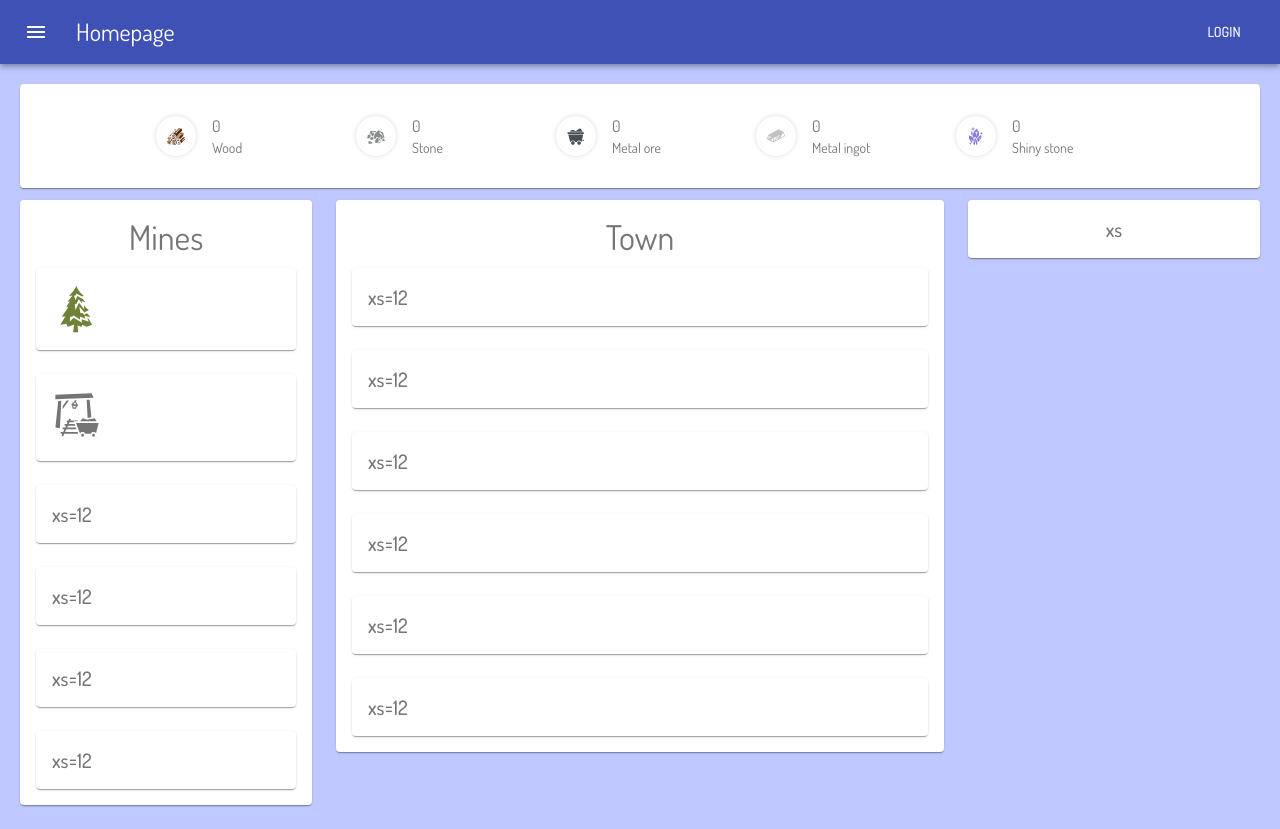
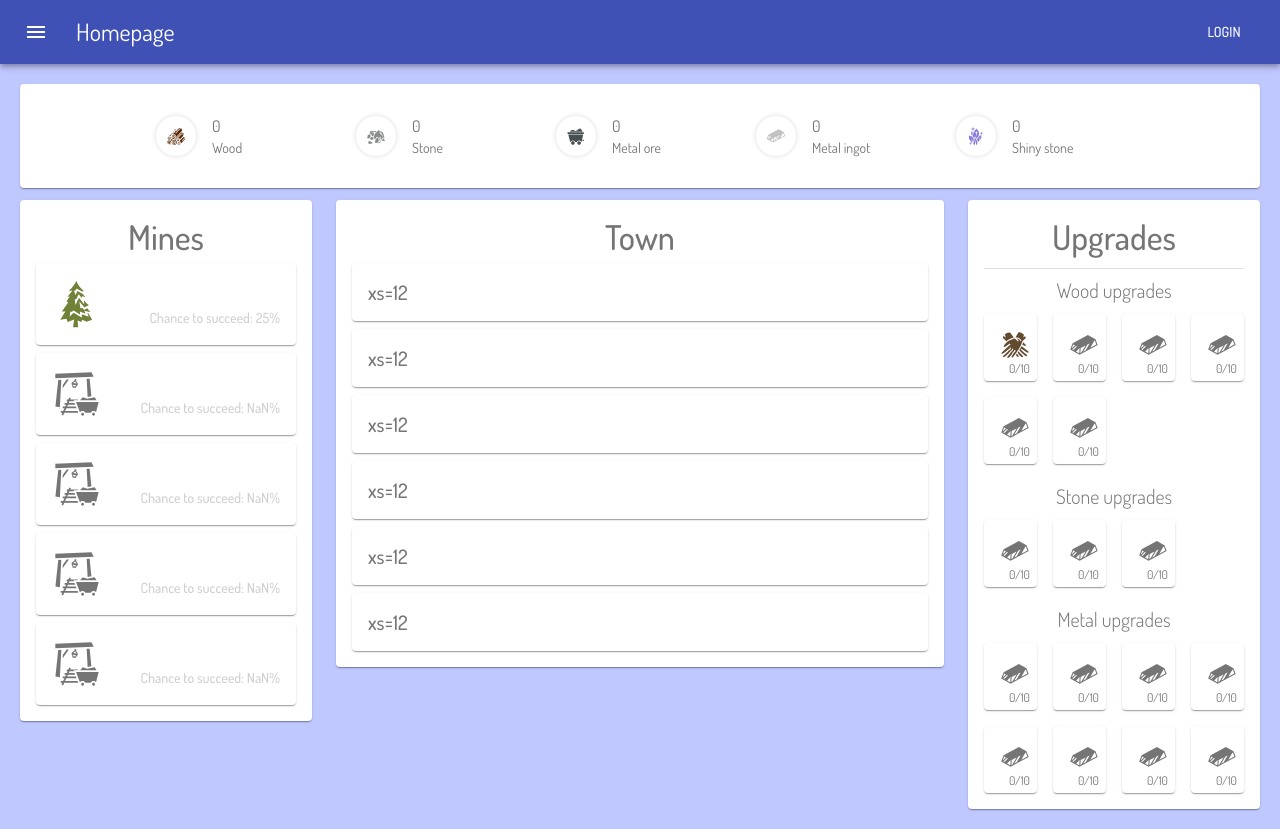
Before and after one commit to patrikliska/reclicker-old, a React (Create React App) app: page / in a window 1280 px wide. Built offline with nearby package versions, Linux system fonts and the light colour scheme.

Commit message:
upgrades implementation + fix clicking on mines

```diff
--- a/src/components/LeftActionPanel/index.js
+++ b/src/components/LeftActionPanel/index.js
@@ -32,51 +32,69 @@ const useStyles = makeStyles((theme) => ({
   },
 }));
 
-const LeftActionPanel = ({ onTreeClick }) => {
+const LeftActionPanel = ({ onTreeClick, resources }) => {
   const classes = useStyles();
+
+  const getIcon = (iconName) => {
+    const IconButtonContainer = ({ children, onClick }) => (
+      <IconButton
+        className={classes.miningIconContainer}
+        onClick={() => onClick()}
+        disableFocusRipple
+        disableRipple
+      >
+        {children}
+      </IconButton>
+    );
+
+    switch (iconName.toLowerCase()) {
+      case 'wood':
+        return (
+          <IconButtonContainer onClick={onTreeClick}>
+            <GiPineTree
+              size={iconSize}
+              color='#708238'
+              className={classes.miningIcon}
+            />
+          </IconButtonContainer>
+        );
+      default:
+        return (
+          <IconButtonContainer>
+            <GiGoldMine size={iconSize} className={classes.miningIcon} />
+          </IconButtonContainer>
+        );
+    }
+  };
 
   return (
     <Paper className={classes.paper}>
       <Typography
         variant='h4'
-        style={{ textAlign: 'center', marginBottom: 10 }}
+        style={{ textAlign: 'center', fontWeight: 500, marginBottom: 5 }}
       >
         Mines
       </Typography>
-      <Grid container spacing={3}>
-        <Grid item xs={12}>
-          <Paper className={classes.paper}>
-            <IconButton
-              className={classes.miningIconContainer}
-              onClick={() => onTreeClick()}
-              disableFocusRipple
-              disableRipple
-            >
-              <GiPineTree
-                size={iconSize}
-                color='#708238'
-                className={classes.miningIcon}
-              />
-            </IconButton>
-          </Paper>
-        </Grid>
-        <Grid item xs={12}>
-          <Paper className={classes.paper}>
-            <GiGoldMine size={iconSize} />
-          </Paper>
-        </Grid>
-        <Grid item xs={12}>
-          <Paper className={classes.paper}>xs=12</Paper>
-        </Grid>
-        <Grid item xs={12}>
-          <Paper className={classes.paper}>xs=12</Paper>
-        </Grid>
-        <Grid item xs={12}>
-          <Paper className={classes.paper}>xs=12</Paper>
-        </Grid>
-        <Grid item xs={12}>
-          <Paper className={classes.paper}>xs=12</Paper>
-        </Grid>
+      <Grid container spacing={1}>
+        {resources?.map((resource) => (
+          <Grid item xs={12}>
+            <Paper className={classes.paper} style={{ display: 'flex' }}>
+              {getIcon(resource?.name)}
+              <Typography
+                variant='subtitle2'
+                style={{
+                  opacity: 0.35,
+                  textAlign: 'right',
+                  width: '100%',
+                  display: 'grid',
+                  alignItems: 'end',
+                }}
+              >
+                Chance to succeed: {resource?.clickChance * 100}%
+              </Typography>
+            </Paper>
+          </Grid>
+        ))}
       </Grid>
     </Paper>
   );
--- a/src/components/MiddleActionPanel/index.js
+++ b/src/components/MiddleActionPanel/index.js
@@ -23,11 +23,11 @@ const MiddleActionPanel = () => {
     <Paper className={classes.paper}>
       <Typography
         variant='h4'
-        style={{ textAlign: 'center', marginBottom: 10 }}
+        style={{ textAlign: 'center', fontWeight: 500, marginBottom: 5 }}
       >
         Town
       </Typography>
-      <Grid container spacing={3}>
+      <Grid container spacing={1}>
         <Grid item xs={12}>
           <Paper className={classes.paper}>xs=12</Paper>
         </Grid>
--- a/src/components/ResourcesBar/index.js
+++ b/src/components/ResourcesBar/index.js
@@ -68,8 +68,8 @@ const ResourcesBar = ({ resources }) => {
         </Avatar>
       </ListItemAvatar>
       <ListItemText
-        primary={addSuffixToNumber(resource.value)}
-        secondary={resource.name}
+        primary={addSuffixToNumber(resource?.value)}
+        secondary={resource?.title}
       />
     </ListItem>
   ));
--- /dev/null
+++ b/src/components/RightActionPanel/Upgrade.js
@@ -0,0 +1,33 @@
+import React from 'react';
+
+import {
+  GiMetalBar,
+  GiMinerals,
+  GiGloves,
+  GiMineWagon,
+  GiStonePile,
+  GiWoodPile,
+} from 'react-icons/gi';
+
+const Components = {
+  GiMetalBar,
+  GiMinerals,
+  GiGloves,
+};
+
+const Upgrade = (block) => {
+  if (typeof Components[block.icon] !== 'undefined') {
+    return React.createElement(Components[block.icon], {
+      key: block.title,
+      color: block?.color,
+      size: 30,
+      block: block,
+    });
+  }
+
+  return React.createElement(() => (
+    <div>The icon {block.icon} has not been created yet.</div>
+  ));
+};
+
+export default Upgrade;
--- /dev/null
+++ b/src/components/RightActionPanel/index.js
@@ -0,0 +1,91 @@
+import React from 'react';
+
+import Divider from '@material-ui/core/Divider';
+import Grid from '@material-ui/core/Grid';
+import Paper from '@material-ui/core/Paper';
+import Typography from '@material-ui/core/Typography';
+
+import { GiArrowCluster } from 'react-icons/gi';
+
+import { makeStyles } from '@material-ui/core/styles';
+
+import Upgrade from './Upgrade';
+
+import upgrades from './upgrades.json';
+
+const useStyles = makeStyles((theme) => ({
+  paperContainer: {
+    padding: theme.spacing(2),
+    textAlign: 'left',
+    color: theme.palette.text.secondary,
+  },
+  paper: {
+    padding: theme.spacing(2),
+    textAlign: 'center',
+    color: theme.palette.text.secondary,
+  },
+}));
+
+const RightActionPanel = () => {
+  const classes = useStyles();
+
+  return (
+    <Paper className={classes.paperContainer}>
+      <Typography
+        variant='h4'
+        style={{ textAlign: 'center', fontWeight: 500, marginBottom: 5 }}
+      >
+        Upgrades
+        <Divider style={{ marginTop: 10 }} />
+      </Typography>
+      <Grid container spacing={2}>
+        {upgrades.map((upgrade) => (
+          <>
+            <Grid item xs={12} style={{ paddingBottom: 0 }} alignItems='center'>
+              <Typography
+                variant='h6'
+                style={{ textAlign: 'center', fontWeight: 300 }}
+              >
+                {upgrade?.category}
+              </Typography>
+            </Grid>
+            {upgrade?.data.map((item) => (
+              <Grid item xs={3}>
+                <Paper
+                  className={classes.paper}
+                  style={{ position: 'relative' }}
+                >
+                  {/* <GiArrowCluster
+                    style={{
+                      position: 'absolute',
+                      bottom: 5,
+                      left: 7,
+                      textAlign: 'left',
+                      fontSize: 10,
+                    }}
+                  /> */}
+                  <Typography
+                    variant='subtitle1'
+                    style={{
+                      position: 'absolute',
+                      bottom: 5,
+                      right: 7,
+                      textAlign: 'left',
+                      fontSize: 12,
+                      lineHeight: 'unset',
+                    }}
+                  >
+                    0/10
+                  </Typography>
+                  {Upgrade(item)}
+                </Paper>
+              </Grid>
+            ))}
+          </>
+        ))}
+      </Grid>
+    </Paper>
+  );
+};
+
+export default RightActionPanel;
--- /dev/null
+++ b/src/components/RightActionPanel/upgrades.json
@@ -0,0 +1,121 @@
+[
+  {
+    "category": "Wood upgrades",
+    "data": [
+      {
+        "title": "Gloves",
+        "icon": "GiGloves",
+        "description": "Description",
+        "color": "#624a2e",
+        "chanceIncrease": 0.05,
+        "resourcesIncrease": 0.03
+      },
+      {
+        "title": "Gloves",
+        "icon": "GiMetalBar",
+        "description": "Description",
+        "value": 0.2
+      },
+      {
+        "title": "Gloves",
+        "icon": "GiMetalBar",
+        "description": "Description",
+        "value": 0.2
+      },
+      {
+        "title": "Gloves",
+        "icon": "GiMetalBar",
+        "description": "Description",
+        "value": 0.2
+      },
+      {
+        "title": "Gloves",
+        "icon": "GiMetalBar",
+        "description": "Description",
+        "value": 0.2
+      },
+      {
+        "title": "Gloves",
+        "icon": "GiMetalBar",
+        "description": "Description",
+        "value": 0.2
+      }
+    ]
+  },
+  {
+    "category": "Stone upgrades",
+    "data": [
+      {
+        "title": "Gloves",
+        "icon": "GiMetalBar",
+        "description": "Description",
+        "value": 0.2
+      },
+      {
+        "title": "Gloves",
+        "icon": "GiMetalBar",
+        "description": "Description",
+        "value": 0.2
+      },
+      {
+        "title": "Gloves",
+        "icon": "GiMetalBar",
+        "description": "Description",
+        "value": 0.2
+      }
+    ]
+  },
+  {
+    "category": "Metal upgrades",
+    "data": [
+      {
+        "title": "Gloves",
+        "icon": "GiMetalBar",
+        "description": "Description",
+        "value": 0.2
+      },
+      {
+        "title": "Gloves",
+        "icon": "GiMetalBar",
+        "description": "Description",
+        "value": 0.2
+      },
+      {
+        "title": "Gloves",
+        "icon": "GiMetalBar",
+        "description": "Description",
+        "value": 0.2
+      },
+      {
+        "title": "Gloves",
+        "icon": "GiMetalBar",
+        "description": "Description",
+        "value": 0.2
+      },
+      {
+        "title": "Gloves",
+        "icon": "GiMetalBar",
+        "description": "Description",
+        "value": 0.2
+      },
+      {
+        "title": "Gloves",
+        "icon": "GiMetalBar",
+        "description": "Description",
+        "value": 0.2
+      },
+      {
+        "title": "Gloves",
+        "icon": "GiMetalBar",
+        "description": "Description",
+        "value": 0.2
+      },
+      {
+        "title": "Gloves",
+        "icon": "GiMetalBar",
+        "description": "Description",
+        "value": 0.2
+      }
+    ]
+  }
+]
--- a/src/pages/MainPage/index.js
+++ b/src/pages/MainPage/index.js
@@ -16,6 +16,7 @@ import {
 import ResourcesBar from '../../components/ResourcesBar';
 import LeftActionPanel from '../../components/LeftActionPanel';
 import MiddleActionPanel from '../../components/MiddleActionPanel';
+import RightActionPanel from '../../components/RightActionPanel';
 
 const useStyles = makeStyles((theme) => ({
   root: {
@@ -50,36 +51,44 @@ const MainPage = () => {
   const classes = useStyles();
 
   const [woodResources, setWoodResources] = useState({
+    clickChance: 0.25,
+    icon: <GiWoodPile color='#5d2906' />,
     id: 0,
-    name: 'Wood',
+    idleChance: 0.1,
+    name: 'wood',
+    onClick: () => onTreeClick(),
+    title: 'Wood',
     value: 0,
-    icon: <GiWoodPile color='#5d2906' />,
   });
 
   const [stoneResources, setStoneResources] = useState({
     id: 1,
-    name: 'Stone',
+    name: 'stone',
+    title: 'Stone',
     value: 0,
     icon: <GiStonePile color='#888C8D' />,
   });
 
   const [metalOreResources, setMetalOreResources] = useState({
     id: 2,
-    name: 'Metal ore',
+    name: 'metal-ore',
+    title: 'Metal ore',
     value: 0,
     icon: <GiMineWagon color='#474f52' />,
   });
 
   const [metalIngotResources, setMetalIngotResources] = useState({
     id: 3,
-    name: 'Metal ingot',
+    name: 'metal-ingot',
+    title: 'Metal ingot',
     value: 0,
     icon: <GiMetalBar color='#C0C2C4' />,
   });
 
   const [shinyStoneResources, setShinyStoneResources] = useState({
     id: 4,
-    name: 'Shiny stone',
+    name: 'shiny-stone',
+    title: 'Shiny stone',
     value: 0,
     icon: <GiMinerals color='#8B7CDB' />,
   });
@@ -93,7 +102,7 @@ const MainPage = () => {
   ];
 
   const onTreeClick = () => {
-    if (Math.random() < 0.2)
+    if (Math.random() < woodResources.clickChance)
       setWoodResources({ ...woodResources, value: woodResources.value + 0.1 });
   };
 
@@ -111,14 +120,14 @@ const MainPage = () => {
         </Grid>
       </Grid>
       <Grid container spacing={3}>
-        <Grid item xs>
-          <LeftActionPanel onTreeClick={onTreeClick} />
+        <Grid item xs={12} md>
+          <LeftActionPanel resources={resources} onTreeClick={onTreeClick} />
         </Grid>
-        <Grid item xs={6}>
+        <Grid item xs={12} md={6}>
           <MiddleActionPanel />
         </Grid>
-        <Grid item xs>
-          <Paper className={classes.paper}>xs</Paper>
+        <Grid item xs={12} md>
+          <RightActionPanel />
         </Grid>
       </Grid>
     </div>
```
